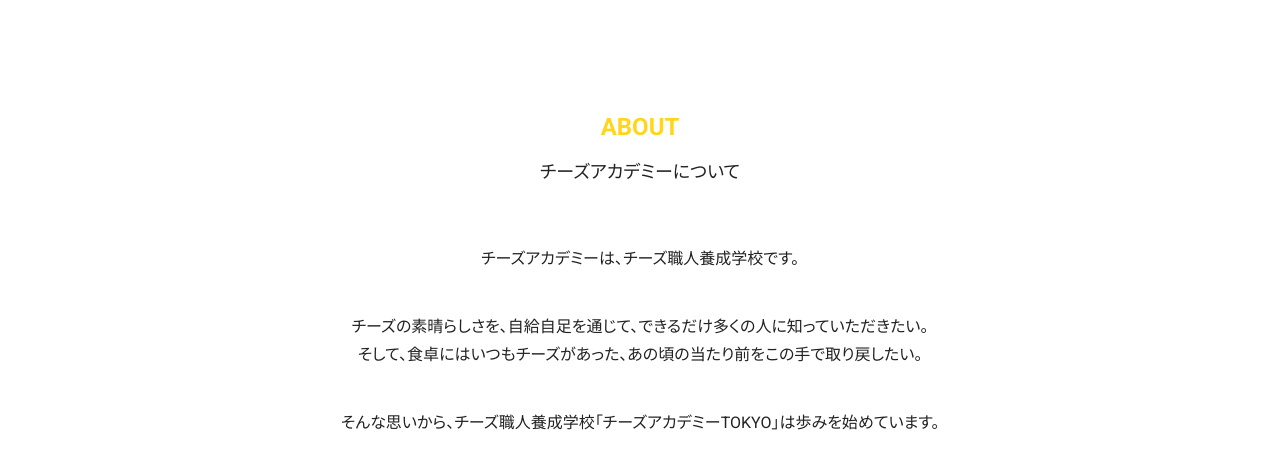
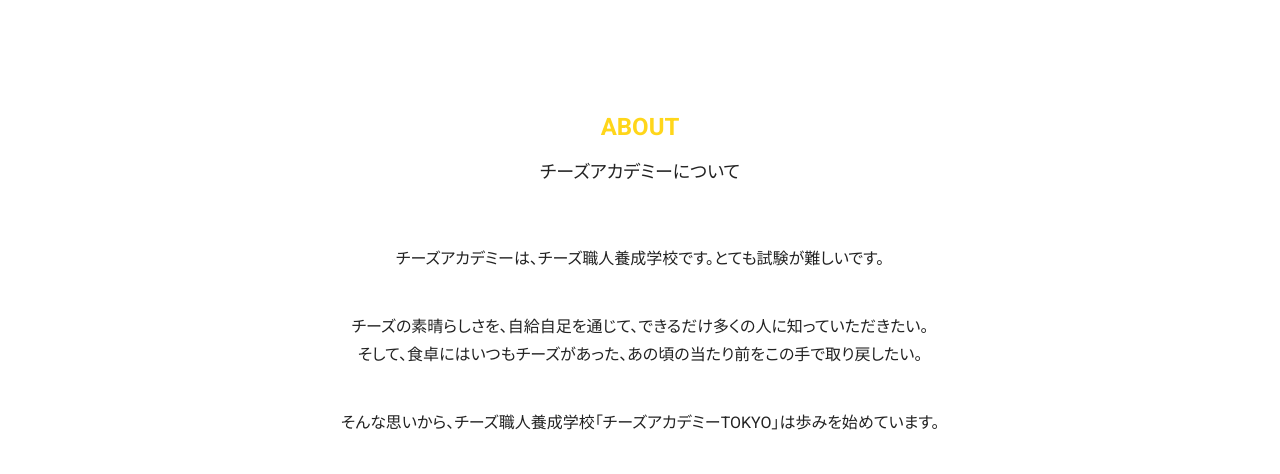
Before and after one commit to yugokomaki/lab9_cheese, a plain HTML site: page index.html in a window 1280 px wide. Shown: the part 587-1061 px from the top of the page. Drawn offline with nearby package versions, Linux system fonts and the light colour scheme.

Commit message:
入学の難しさを追加した

```diff
--- a/index.html
+++ b/index.html
@@ -44,7 +44,7 @@
 	<div class="layout-a">
 		<h2 class="title title__yellow">About<span class="title__ja">チーズアカデミーについて</span></h2>
 		<div class="sentence">
-			<p class="paragraph">チーズアカデミーは、チーズ職人養成学校です。</p>
+			<p class="paragraph">チーズアカデミーは、チーズ職人養成学校です。とても試験が難しいです。</p>
 			<p class="paragraph">チーズの素晴らしさを、自給自足を通じて、できるだけ多くの人に知っていただきたい。<br>
 		そして、食卓にはいつもチーズがあった、あの頃の当たり前をこの手で取り戻したい。</p>
 			<p class="paragraph">そんな思いから、チーズ職人養成学校「チーズアカデミーTOKYO」は歩みを始めています。</p>
```
